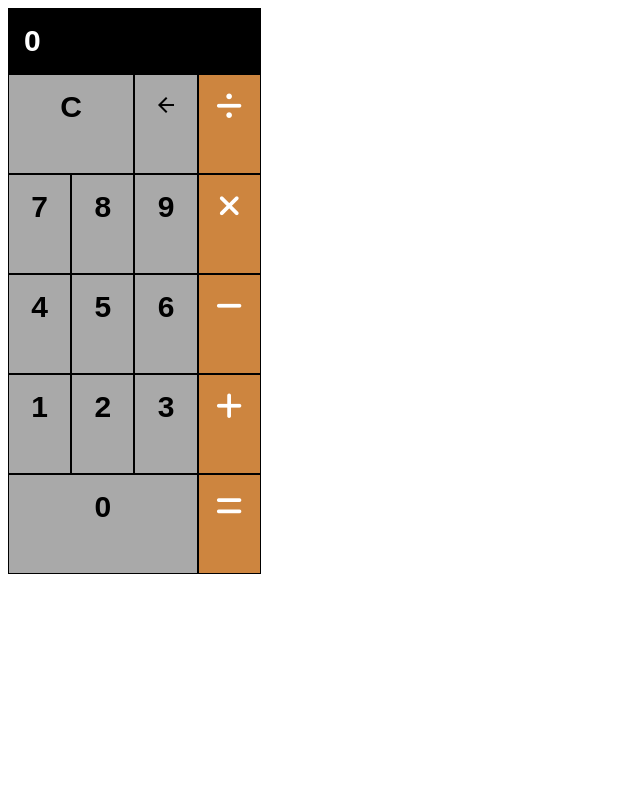
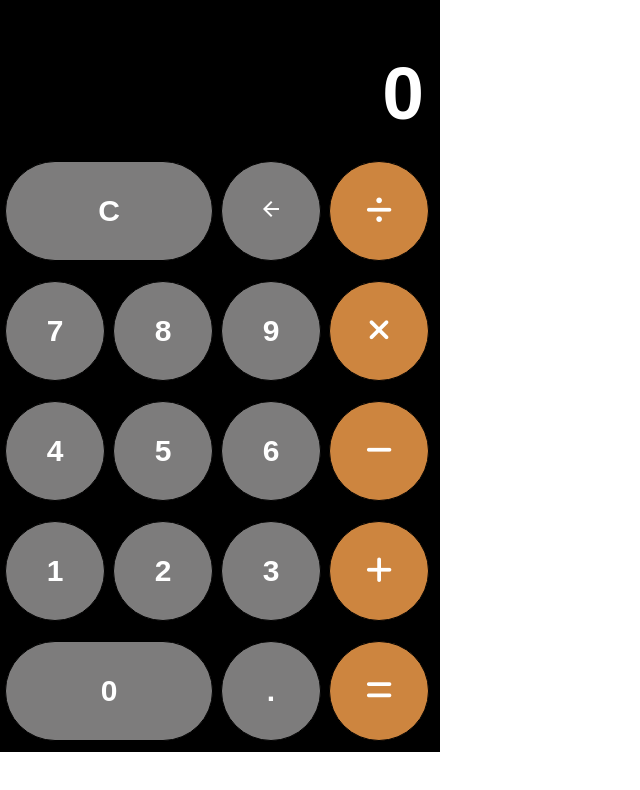
Before and after one commit to ksweeney021/Calculator, a plain HTML site: page index.html in a window 1280 px wide. Shown: the whole page, without its empty margins (0-640 px from the left). Drawn offline with Linux system fonts and the light colour scheme.

Commit message:
Update buttons to circles and make clickable

```diff
--- a/index.html
+++ b/index.html
@@ -10,68 +10,49 @@
     <link rel="stylesheet" href="./style.css">
 </head>
 <body>
-    <div class="calculator-output">
-        0
-    </div>
-    <div class="calculator-button-box">
-        <div class="calculator-clear-button">
-            C
+    <div class="calculator">
+        <div class="calculator-output">
+            <output>0</output>
         </div>
-        <div class="calculator-grey-button">
-            <i class="material-icons">arrow_back</i>
+        <div class="calculator-button-row">
+            <button class="calculator-button calculator-button-clear">C</button>
+            <button class="calculator-button calculator-button-grey">
+                    <i class="material-icons">arrow_back</i>
+            </button>
+            <button class="calculator-button calculator-button-orange">
+                <i class="fas fa-divide"></i>
+            </button>
         </div>
-        <div class="calculator-operator-buttons">
-            <i class="fas fa-divide"></i>
+        <div class="calculator-button-row">
+            <button class="calculator-button calculator-button-grey">7</button>
+            <button class="calculator-button calculator-button-grey">8</button>
+            <button class="calculator-button calculator-button-grey">9</button>
+            <button class="calculator-button calculator-button-orange">
+                <i class="fas fa-times"></i>
+            </button>
         </div>
-    </div>
-    <div class="calculator-button-box">
-        <div class="calculator-grey-button">
-            7
+        <div class="calculator-button-row">
+            <button class="calculator-button calculator-button-grey">4</button>
+            <button class="calculator-button calculator-button-grey">5</button>
+            <button class="calculator-button calculator-button-grey">6</button>
+            <button class="calculator-button calculator-button-orange">
+                <i class="fas fa-minus"></i>
+            </button>
         </div>
-        <div class="calculator-grey-button">
-            8
+        <div class="calculator-button-row">
+            <button class="calculator-button calculator-button-grey">1</button>
+            <button class="calculator-button calculator-button-grey">2</button>
+            <button class="calculator-button calculator-button-grey">3</button>
+            <button class="calculator-button calculator-button-orange">
+                <i class="fas fa-plus"></i>
+            </button>
         </div>
-        <div class="calculator-grey-button">
-            9
-        </div>
-        <div class="calculator-operator-buttons">
-            <i class="fas fa-times"></i>
-        </div>
-    </div>
-    <div class="calculator-button-box">
-        <div class="calculator-grey-button">
-            4
-        </div>
-        <div class="calculator-grey-button">
-            5
-        </div>
-        <div class="calculator-grey-button">
-            6
-        </div>
-        <div class="calculator-operator-buttons">
-            <i class="fas fa-minus"></i>
-        </div>
-    </div>
-    <div class="calculator-button-box">
-        <div class="calculator-grey-button">
-            1
-        </div>
-        <div class="calculator-grey-button">
-            2
-        </div>
-        <div class="calculator-grey-button">
-            3
-        </div>
-        <div class="calculator-operator-buttons">
-            <i class="fas fa-plus"></i>
-        </div>
-    </div>
-    <div class="calculator-button-box">
-        <div class="calculator-zero-button">
-            0
-        </div>
-        <div class="calculator-operator-buttons">
-            <i class="fas fa-equals"></i>
+        <div class="calculator-button-row">
+            <button class="calculator-button calculator-button-zero">0</button>
+            <button class="calculator-button calculator-button-grey">.</button>
+            <button class="calculator-button calculator-button-orange">
+                <i class="fas fa-equals"></i>
+            </button>
         </div>
     </div>
 </body>
--- a/style.css
+++ b/style.css
@@ -2,70 +2,86 @@
     box-sizing: border-box;
   }
 
-/*.center {
+.calculator {
     display: flex;
-    justify-content: center;
-    align-items: center;
-}*/
-
-.calculator-button-box {
-    display: flex;
-    width: 20%;
-    font-size: 30px;
-    font-weight: bold;
+    width: 440px;
+    border: 1px solid black;
+    flex-direction: column;
+    background-color: black;
+    color: white;
 }
 
 .calculator-output {
     display: flex;
+    background-color: black;
+    padding: 15px;
+    justify-content: flex-end;
+    font-family: Arial, Helvetica, sans-serif;
+    font-size: 75px;
+    font-weight: bold;
+    height: 150px;
+    align-items: flex-end;
+}
+
+.calculator-button-row{
+    display: flex;
+}
+
+.calculator-button {
+    justify-content: center;
+    background-color: #7d7c7c;
     border: 1px solid black;
-    background-color: black;
-    width: 20%;
-    color: white;
-    padding: 15px;
-    text-align: right;
-    height: 100%;
     font-family: Arial, Helvetica, sans-serif;
     font-size: 30px;
     font-weight: bold;
+    height: 100px;
+    margin: 10px 4px;
+    border-radius: 50%;
+    color: white;
 }
 
-.calculator-grey-button {
-    border: 1px solid black;
-    background-color: darkgray;
-    width: 25%;
-    padding: 15px;
-    text-align: center;
-    font-family: Arial, Helvetica, sans-serif;
-    height: 100px;
+.calculator-button:hover {
+    background-color: #4d4c4c;
+    cursor: pointer;
 }
 
-.calculator-operator-buttons {
-    background-color: peru;
-    border: 1px solid black;
-    width: 25%;
-    padding: 15px;
-    text-align: center;
-    color: white;
-    height: 100px;
-    font-family: Arial, Helvetica, sans-serif;
+.calculator-button:active {
+    background-color: #424242;
 }
 
-.calculator-clear-button {
-    border: 1px solid black;
-    background-color: darkgray;
-    width: 50%;
+.calculator-button-grey {
+    width: 100px;
     padding: 15px;
-    text-align: center;
-    height: 100px;
-    font-family: Arial, Helvetica, sans-serif;
 }
 
-.calculator-zero-button {
-    border: 1px solid black;
-    background-color: darkgray;
-    width: 75%;
+.calculator-button-orange {
+    background-color: peru;
+    width: 100px;
     padding: 15px;
-    text-align: center;
-    height: 100px;
-    font-family: Arial, Helvetica, sans-serif;
 }
+
+.calculator-button-clear {
+    width: 208px;
+    padding: 15px;
+    border-radius: 50px;
+}
+
+.calculator-button-zero {
+    width: 208px;
+    padding: 15px;
+    border-radius: 50px;
+}
+
+.calculator-button-orange:hover {
+    background-color: #944703;
+}
+
+/*button:focus{
+    border-color:transparent!important;
+    outline:none;
+   }*/
+
+body {
+    padding: 0px;
+    margin: 0px;
+}
```
